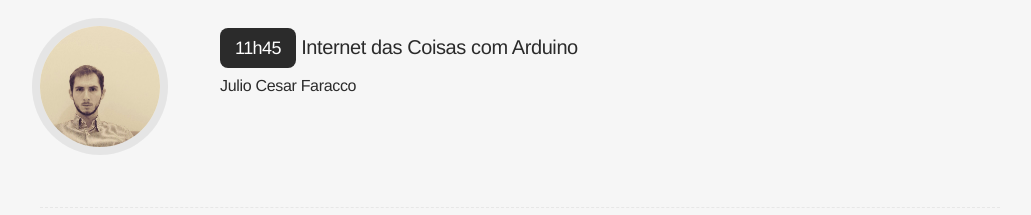
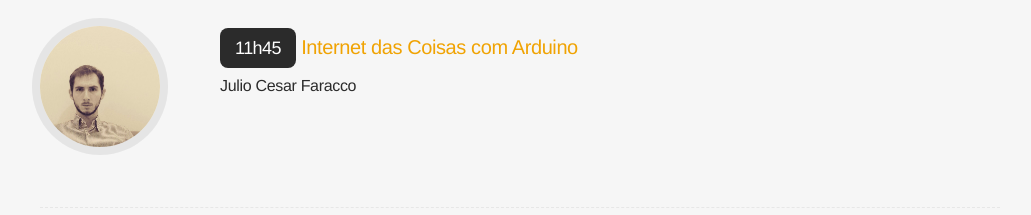
Before and after one commit to flisol-pederneiras/2016, a plain HTML site: page index.html in a window 1280 px wide. Shown: the part 2291-2506 px from the top of the page, without its empty margins (120-1151 px from the left). Drawn offline with nearby package versions, Linux system fonts and the light colour scheme; some packages are replaced by stand-ins of ours.

Commit message:
Adicionando Palestra Julio

```diff
--- a/index.html
+++ b/index.html
@@ -236,7 +236,11 @@ O evento é gratuito e aberto a todo o público: curiosos, interessados e amante
           <span class="speech-time">11h45</span>
 
 
-          <span> Internet das Coisas com Arduino</span>
+          <span>
+            <a href="palestras/Internet_of_Things.pdf" alt="Clique para baixar a palestra">
+              Internet das Coisas com Arduino
+            </a>
+          </span>
 
       </h3>
 
@@ -488,7 +492,9 @@ tempor incididunt ut labore et dolore magna aliqua. Ut enim ad minim veniam.</p>
             <td class="schedule-description"></td>
             <td class="schedule-description">
 
-                -
+                <a href="palestras/Internet_of_Things.pdf" alt="Clique para baixar a palestra">
+                  Baixar
+                </a>
 
             </td>
           </tr>
```
Also changed, not shown: 1 other file.
